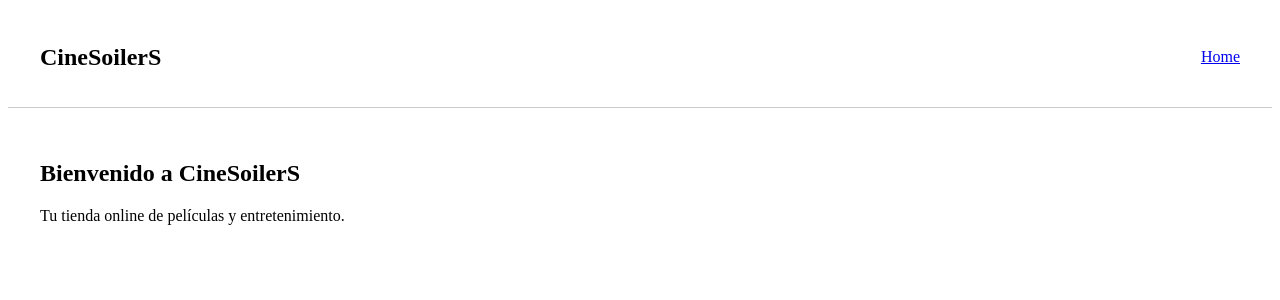
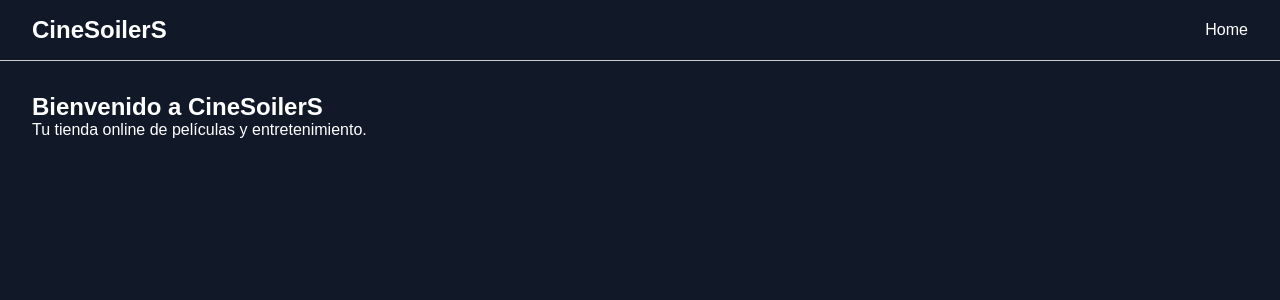
Before and after one commit to SHEILA-DIAZ/cinesoilers, a React (Vite) app: page / in a window 1280 px wide. Shown: the top 300 px of the page. Built offline with nearby package versions, Linux system fonts and the light colour scheme.

Commit message:
feat: add global application styles

```diff
--- a/src/main.tsx
+++ b/src/main.tsx
@@ -2,6 +2,8 @@
 import ReactDOM from 'react-dom/client';
 
 import App from './App';
+
+import '@/styles/global.css';
 
 ReactDOM.createRoot(document.getElementById('root')!).render(
   <React.StrictMode>
--- /dev/null
+++ b/src/styles/global.css
@@ -0,0 +1,20 @@
+* {
+  margin: 0;
+  padding: 0;
+  box-sizing: border-box;
+}
+
+body {
+  font-family: Arial, sans-serif;
+  background-color: #111827;
+  color: white;
+}
+
+a {
+  color: inherit;
+  text-decoration: none;
+}
+
+button {
+  cursor: pointer;
+}
```
